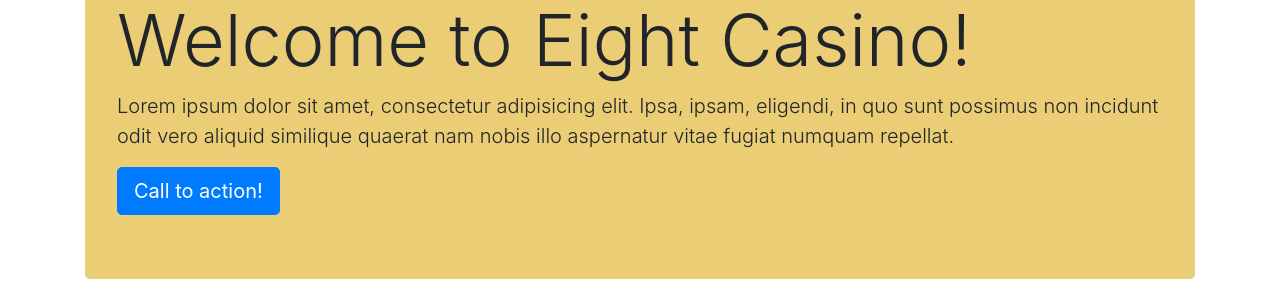
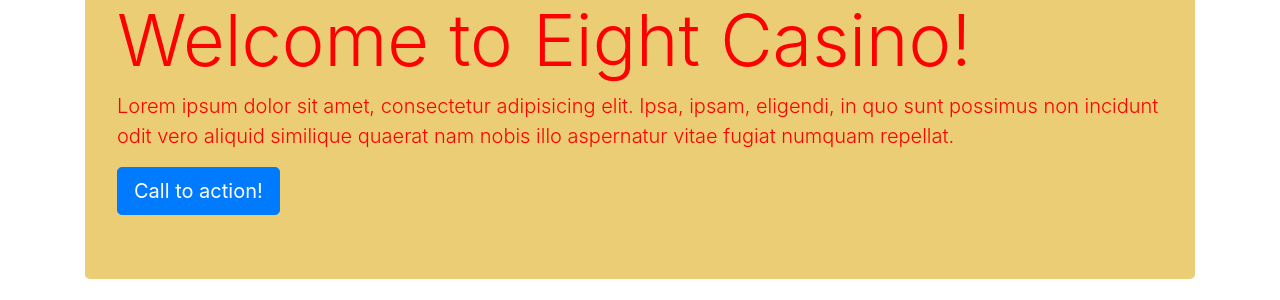
Before and after one commit to lordmax8585/elcasino, a website: page index.html in a window 1280 px wide. Shown: the part 447-747 px from the top of the page. Drawn offline with Linux system fonts and the light colour scheme; grey boxes are pictures that could not be loaded.

Commit message:
Update index.html

```diff
--- a/index.html
+++ b/index.html
@@ -58,8 +58,8 @@
     <!-- Jumbotron Header -->
     <header class="jumbotron my-4" style="background-color: #eacd75!important;">
 	   <img src="https://i.imgur.com/JvZCOy3.jpg">
-      <h1 class="display-3">Welcome to Eight Casino!</h1>
-      <p class="lead">Lorem ipsum dolor sit amet, consectetur adipisicing elit. Ipsa, ipsam, eligendi, in quo sunt possimus non incidunt odit vero aliquid similique quaerat nam nobis illo aspernatur vitae fugiat numquam repellat.</p>
+      <h1 class="display-3" style="color:#FF0000";>Welcome to Eight Casino!</h1>
+      <p class="lead" style="color:#FF0000";>Lorem ipsum dolor sit amet, consectetur adipisicing elit. Ipsa, ipsam, eligendi, in quo sunt possimus non incidunt odit vero aliquid similique quaerat nam nobis illo aspernatur vitae fugiat numquam repellat.</p>
       <a href="#" class="btn btn-primary btn-lg">Call to action!</a>
 
     </header>
```
